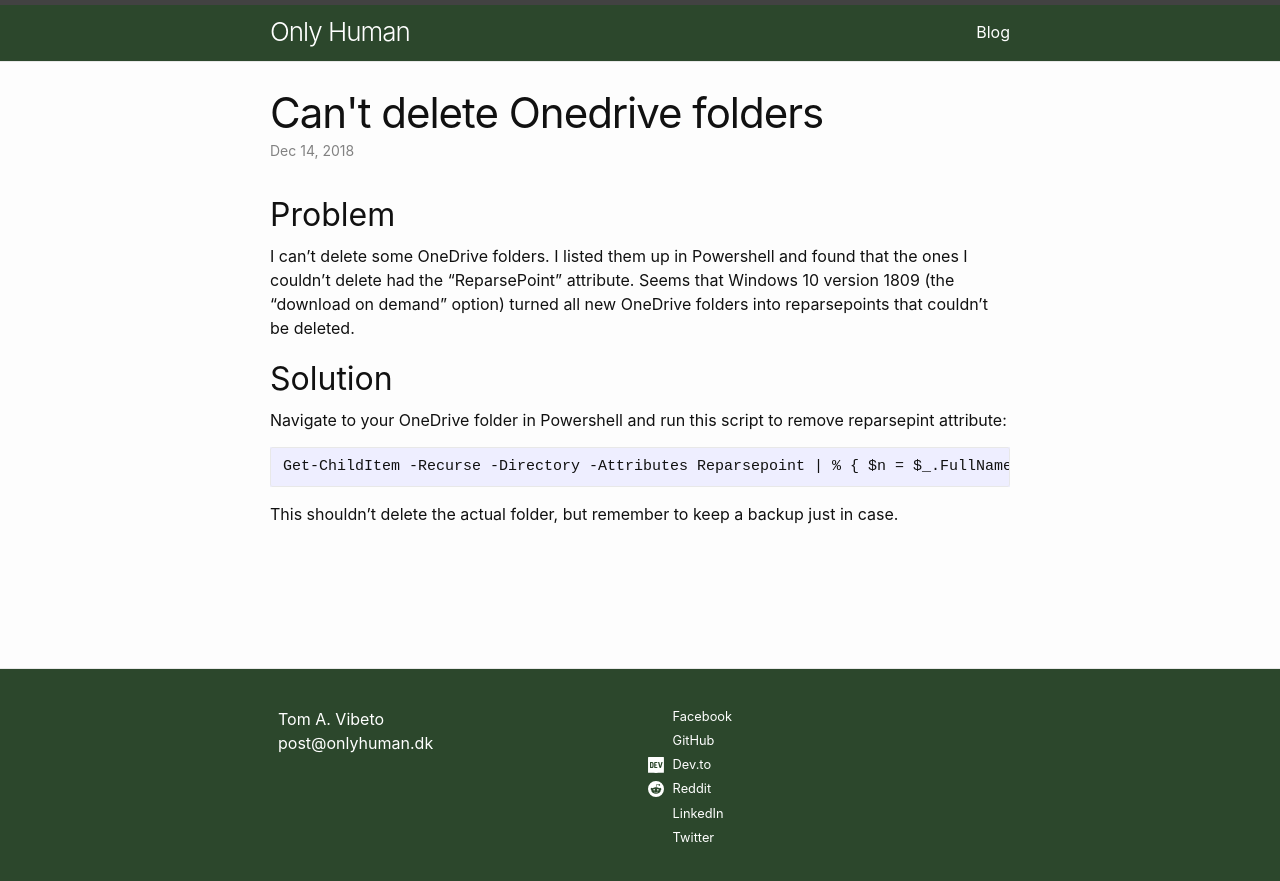
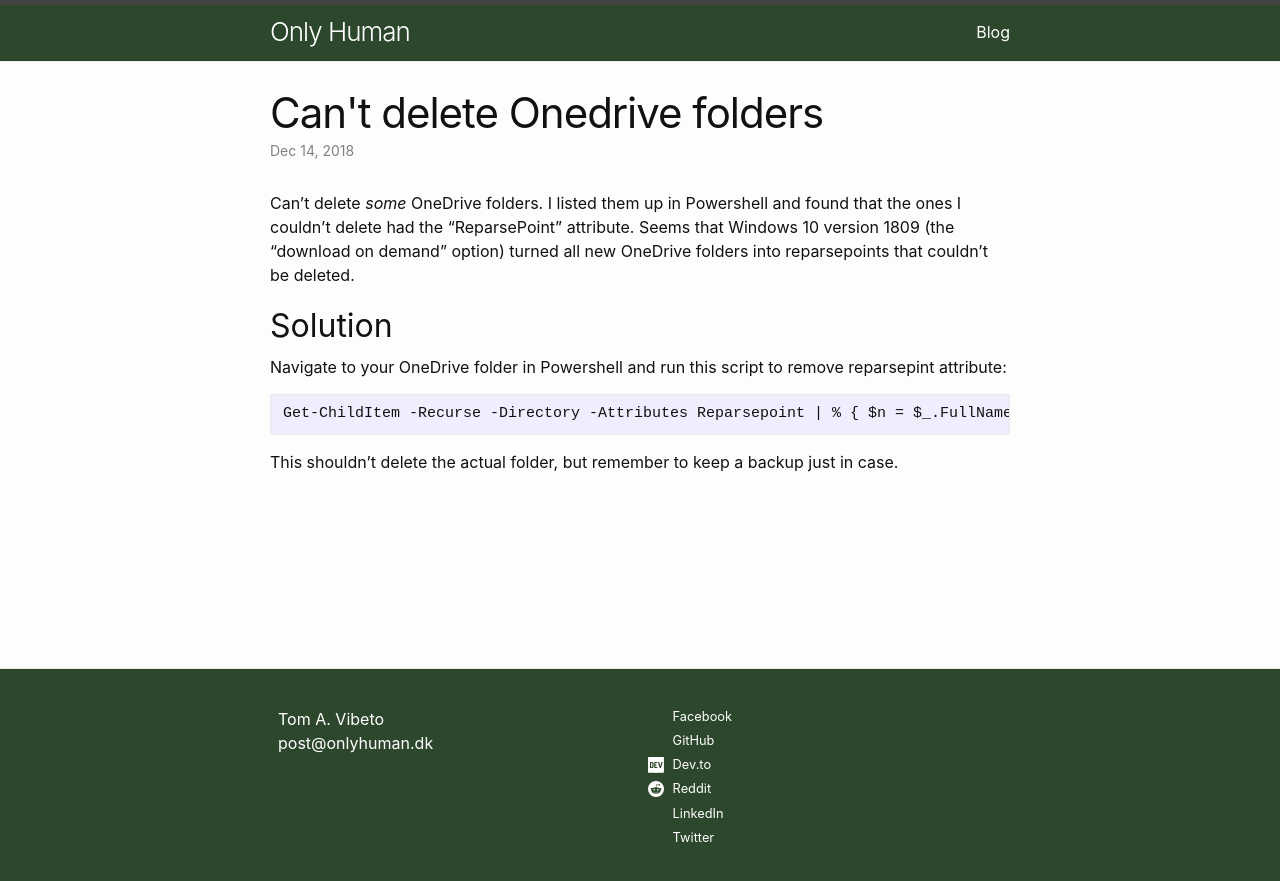
Before and after one commit to emptyother/emptyother.github.io, a Jekyll site: the page built from _posts/2018-12-14-onedrive-cant-delete.md, in a window 1280 px wide. Shown: the top 881 px of the page. Built offline with Jekyll 4.4.1, drawn with Linux system fonts in a browser that asks for light colours; our own code applies the rules of GitHub Pages for plain Markdown files.

Commit message:
Modified last post

```diff
--- a/_posts/2018-12-14-onedrive-cant-delete.md
+++ b/_posts/2018-12-14-onedrive-cant-delete.md
@@ -4,9 +4,7 @@
 category: Troubleshooting
 ---
 
-## Problem
-
-I can't delete some OneDrive folders. I listed them up in Powershell and found that the ones I couldn't delete had the "ReparsePoint" attribute. Seems that Windows 10 version 1809 (the "download on demand" option) turned all new OneDrive folders into reparsepoints that couldn't be deleted.
+Can't delete _some_ OneDrive folders. I listed them up in Powershell and found that the ones I couldn't delete had the "ReparsePoint" attribute. Seems that Windows 10 version 1809 (the "download on demand" option) turned all new OneDrive folders into reparsepoints that couldn't be deleted.
 
 ## Solution
 
```
